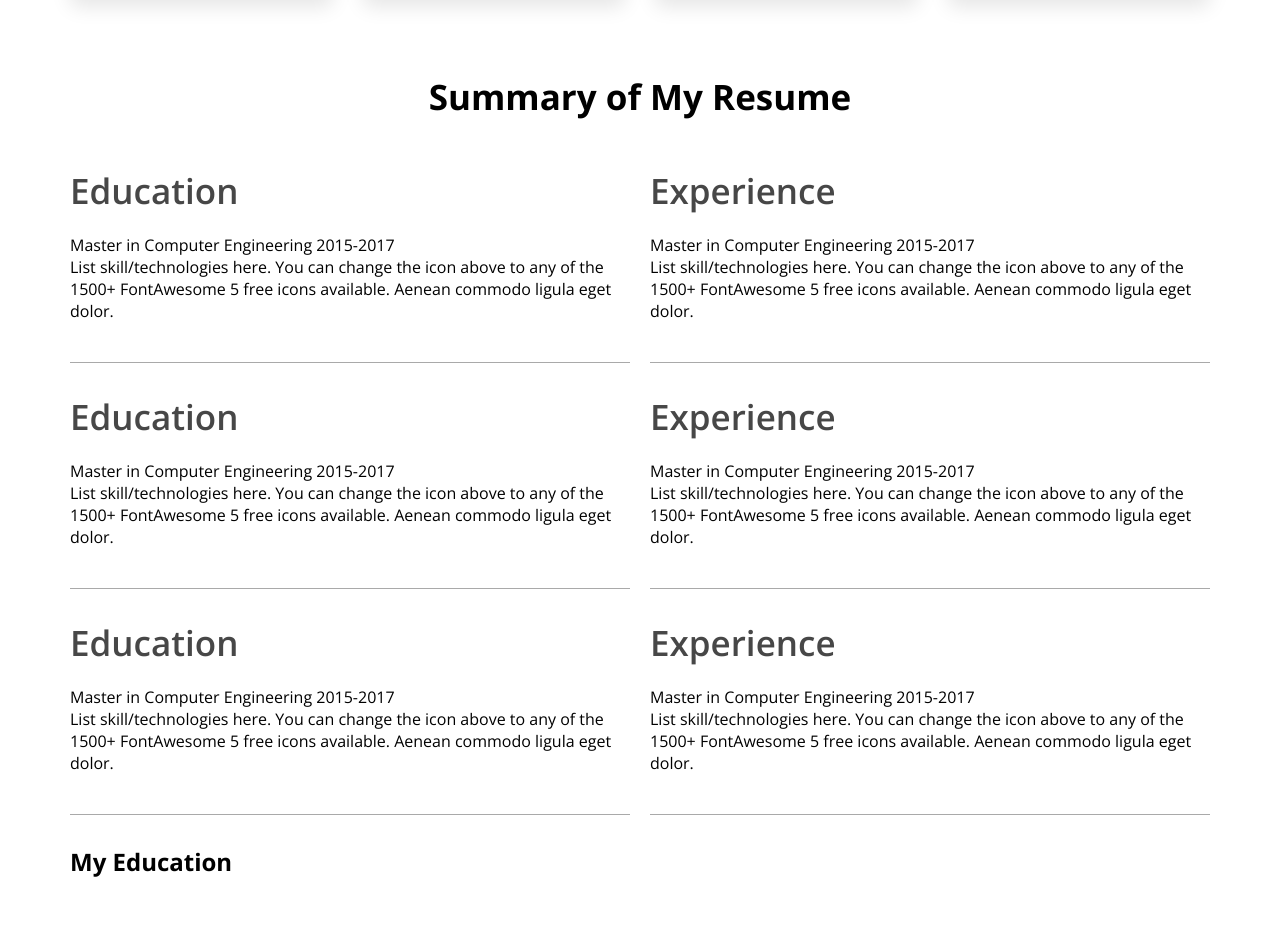
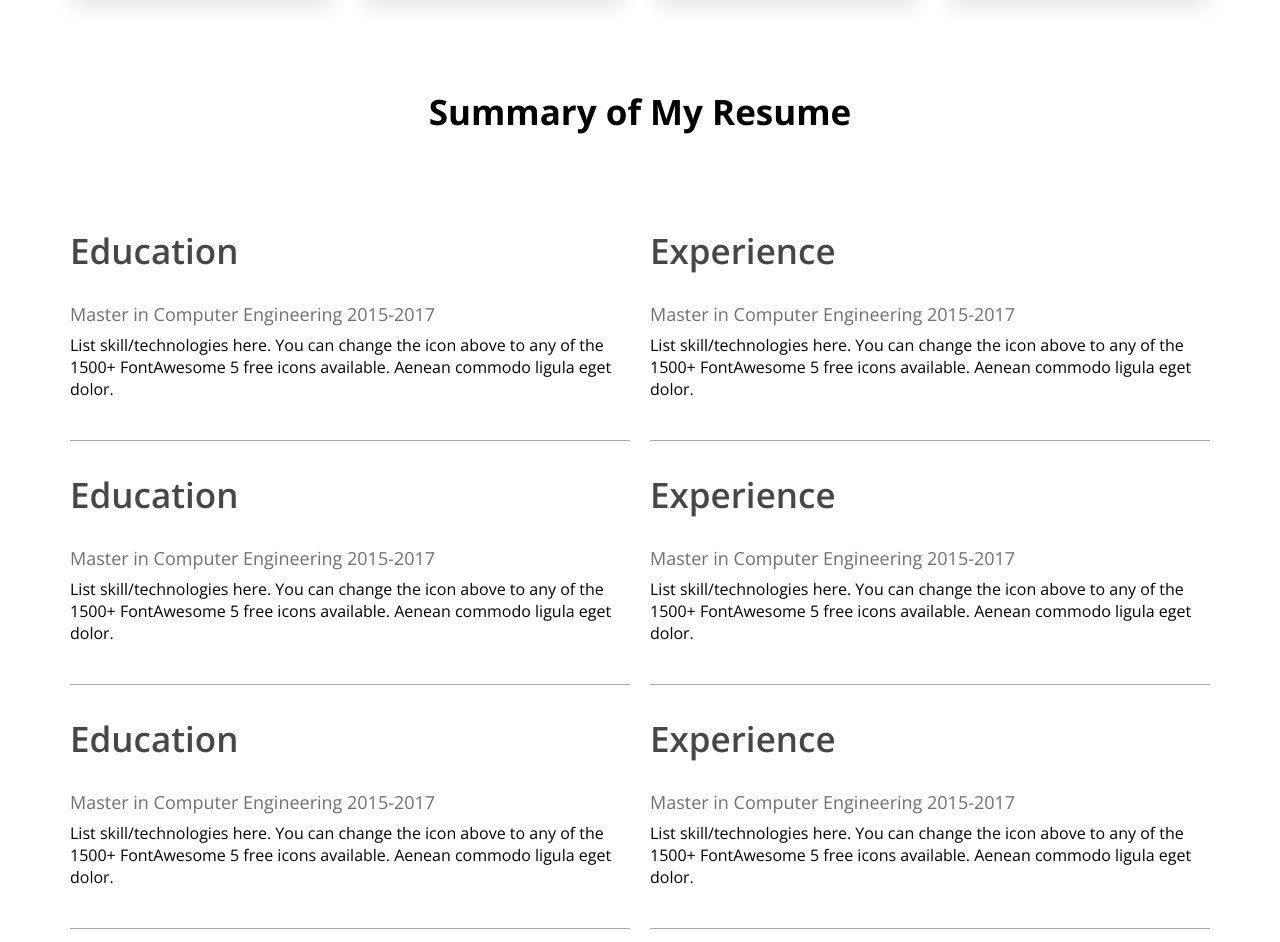
Before and after one commit to dev-bishwendu/portfolio-dev, a plain HTML site: page index.html in a window 1280 px wide. Shown: the part 2114-3056 px from the top of the page. Drawn offline with nearby package versions, Linux system fonts and the light colour scheme.

Commit message:
Summary section

```diff
--- a/assets/css/style.css
+++ b/assets/css/style.css
@@ -25,7 +25,12 @@
     max-width: 1140px;
     margin: 0 auto;
 }
-
+.hints{
+    color: #726f6f;
+    font-weight: 400;
+    font-size: 18px;
+    line-height: 40px;
+}
 
 /* ================ Common Css End Here =============== */
 
@@ -271,8 +276,8 @@ nav a{
 .summary_content h3{
     font-weight: 700;
     font-size: 35px;
-    line-height: 40px;
-    margin: 50px 0;
+    line-height: 70px;
+    margin: 80px 0;
     text-align: center;
 }
 
--- a/index.html
+++ b/index.html
@@ -153,13 +153,13 @@
         <div class="edu_ex container">
             <div class="edu_item">
                 <h6>Education</h6>
-                <p>Master in Computer Engineering <span class="year">2015-2017</span></p>
+                <p class="hints">Master in Computer Engineering <span class="year">2015-2017</span></p>
                 <p>List skill/technologies here. You can change the icon above
                     to any of the 1500+ FontAwesome 5 free icons available. Aenean commodo ligula eget dolor.</p>
             </div>
             <div class="edu_item">
                 <h6>Experience</h6>
-                <p>Master in Computer Engineering <span class="year">2015-2017</span></p>
+                <p class="hints">Master in Computer Engineering <span class="year">2015-2017</span></p>
                 <p>List skill/technologies here. You can change the icon above
                     to any of the 1500+ FontAwesome 5 free icons available. Aenean commodo ligula eget dolor.</p>
             </div>
@@ -168,13 +168,13 @@
         <div class="edu_ex container">
             <div class="edu_item">
                 <h6>Education</h6>
-                <p>Master in Computer Engineering <span class="year">2015-2017</span></p>
+                <p class="hints">Master in Computer Engineering <span class="year">2015-2017</span></p>
                 <p>List skill/technologies here. You can change the icon above
                     to any of the 1500+ FontAwesome 5 free icons available. Aenean commodo ligula eget dolor.</p>
             </div>
             <div class="edu_item">
                 <h6>Experience</h6>
-                <p>Master in Computer Engineering <span class="year">2015-2017</span></p>
+                <p class="hints">Master in Computer Engineering <span class="year">2015-2017</span></p>
                 <p>List skill/technologies here. You can change the icon above
                     to any of the 1500+ FontAwesome 5 free icons available. Aenean commodo ligula eget dolor.</p>
             </div>
@@ -183,13 +183,13 @@
         <div class="edu_ex container">
             <div class="edu_item">
                 <h6>Education</h6>
-                <p>Master in Computer Engineering <span class="year">2015-2017</span></p>
+                <p class="hints">Master in Computer Engineering <span class="year">2015-2017</span></p>
                 <p>List skill/technologies here. You can change the icon above
                     to any of the 1500+ FontAwesome 5 free icons available. Aenean commodo ligula eget dolor.</p>
             </div>
             <div class="edu_item">
                 <h6>Experience</h6>
-                <p>Master in Computer Engineering <span class="year">2015-2017</span></p>
+                <p class="hints">Master in Computer Engineering <span class="year">2015-2017</span></p>
                 <p>List skill/technologies here. You can change the icon above
                     to any of the 1500+ FontAwesome 5 free icons available. Aenean commodo ligula eget dolor.</p>
             </div>
```
